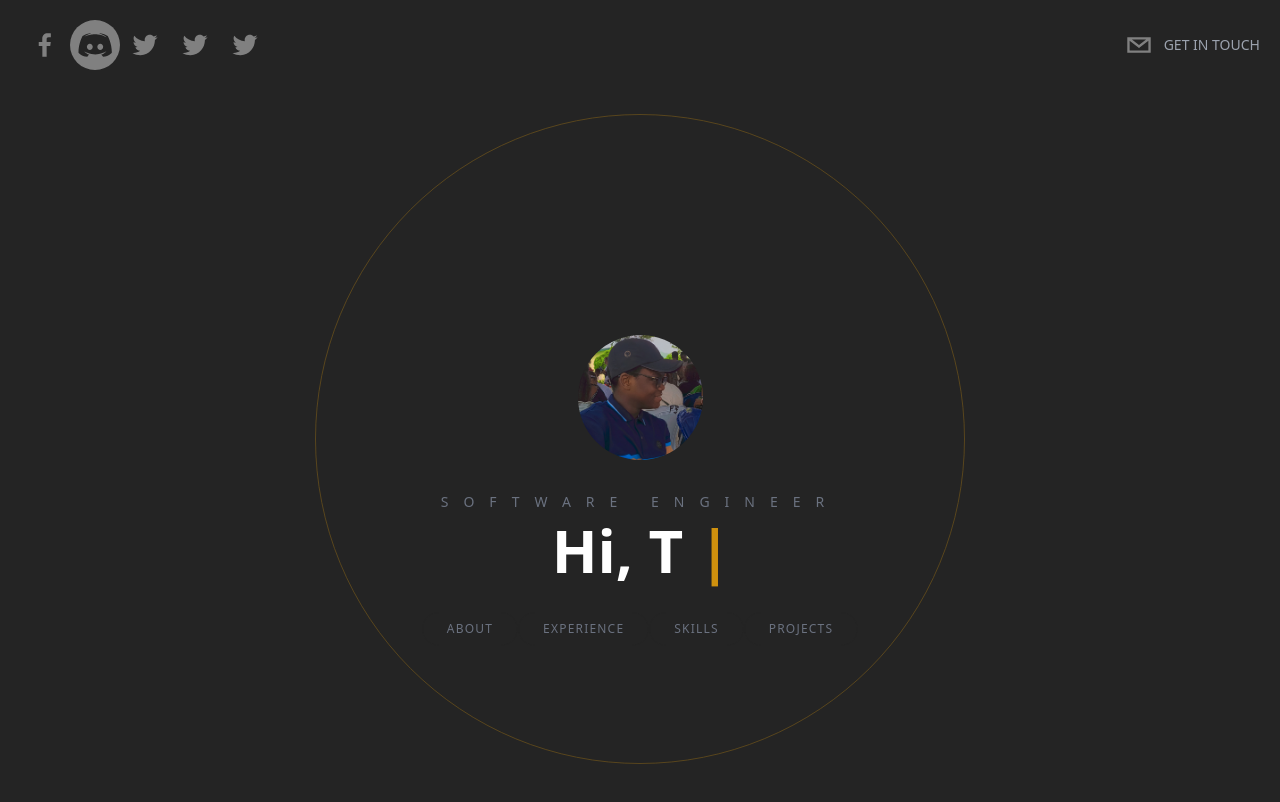
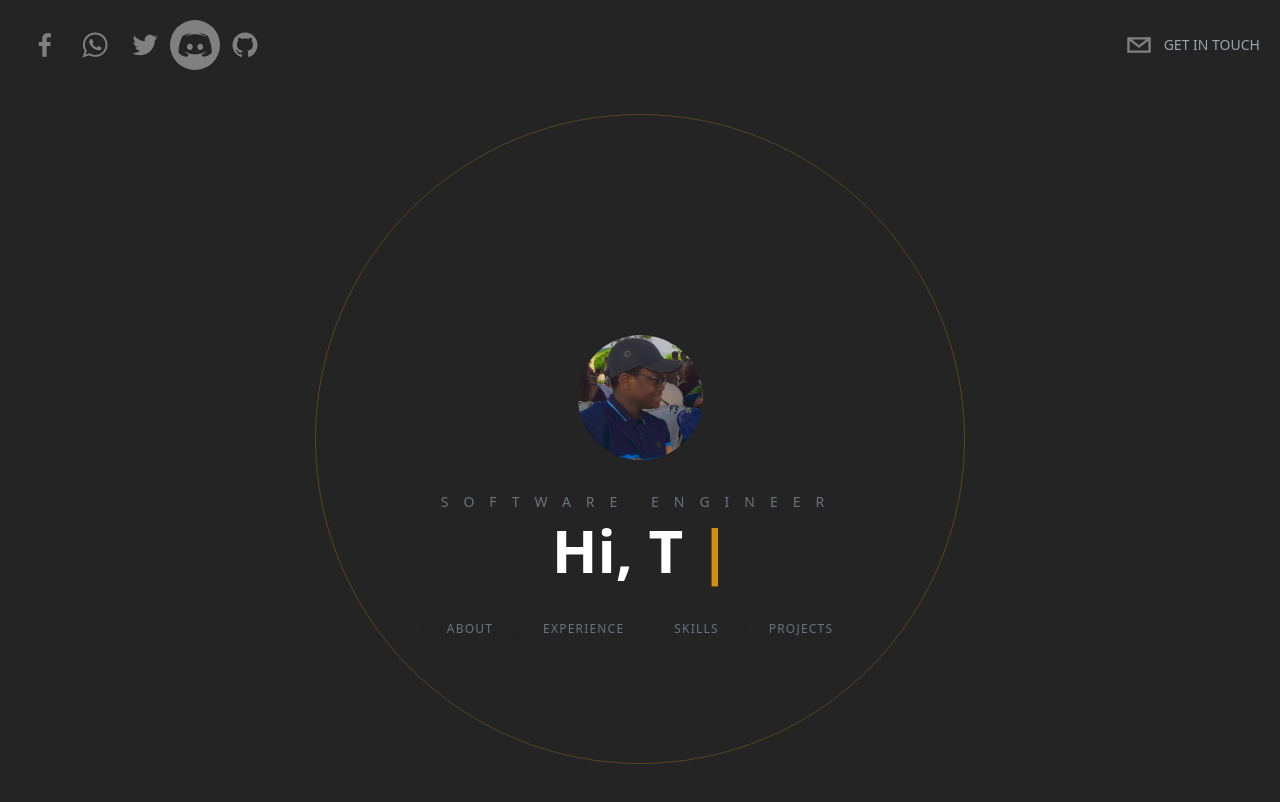
Before and after one commit to supreme2580/portfolio, a Next.js app: page / in a window 1280 px wide. Shown: the top 802 px of the page. Built offline with nearby package versions, Linux system fonts and the light colour scheme.

Commit message:
suprememods

```diff
--- a/components/Header.tsx
+++ b/components/Header.tsx
@@ -21,10 +21,10 @@ export default function Header() {
             className="flex flex-row items-center">
                 {/* Social icons */}
                 <SocialIcon url="https://www.facebook.com/victor.omorogbe.165" fgColor="gray" bgColor="transparent" />
+                <SocialIcon url="https://wa.link/32s95d" network="whatsapp" fgColor="gray" bgColor="transparent" />
+                <SocialIcon url="https://twitter.com/VictorOmorogbe3" fgColor="gray" bgColor="transparent" />
                 <SocialIcon url="http://discordapp.com/users/Supreme2580#2263" bgColor="gray" />
-                <SocialIcon url="https://twitter.com/VictorOmorogbe3" fgColor="gray" bgColor="transparent" />
-                <SocialIcon url="https://twitter.com/VictorOmorogbe3" fgColor="gray" bgColor="transparent" />
-                <SocialIcon url="https://twitter.com/VictorOmorogbe3" fgColor="gray" bgColor="transparent" />
+                <SocialIcon url="https://github.com/supreme2580" fgColor="gray" bgColor="transparent" />
             </motion.div>
             <motion.div
             initial={{
```
